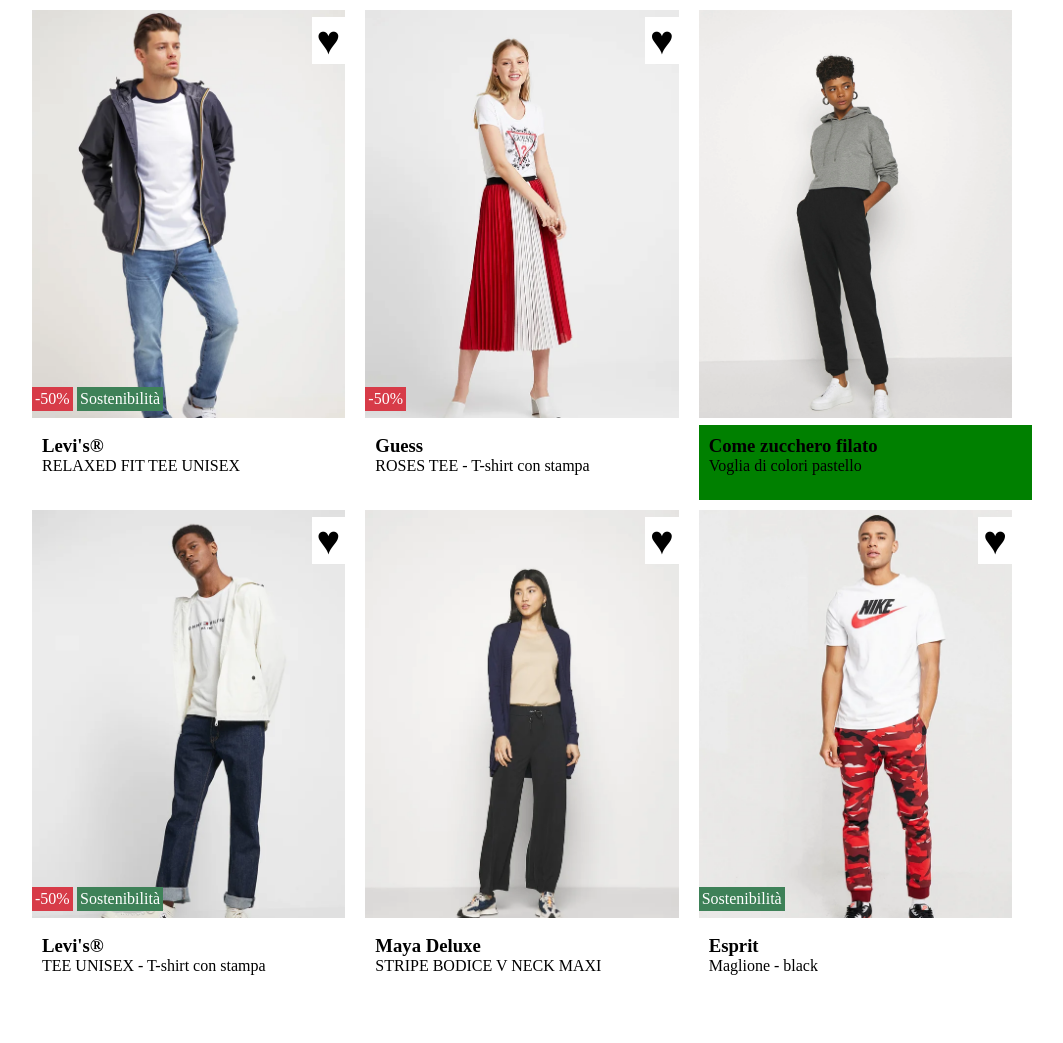
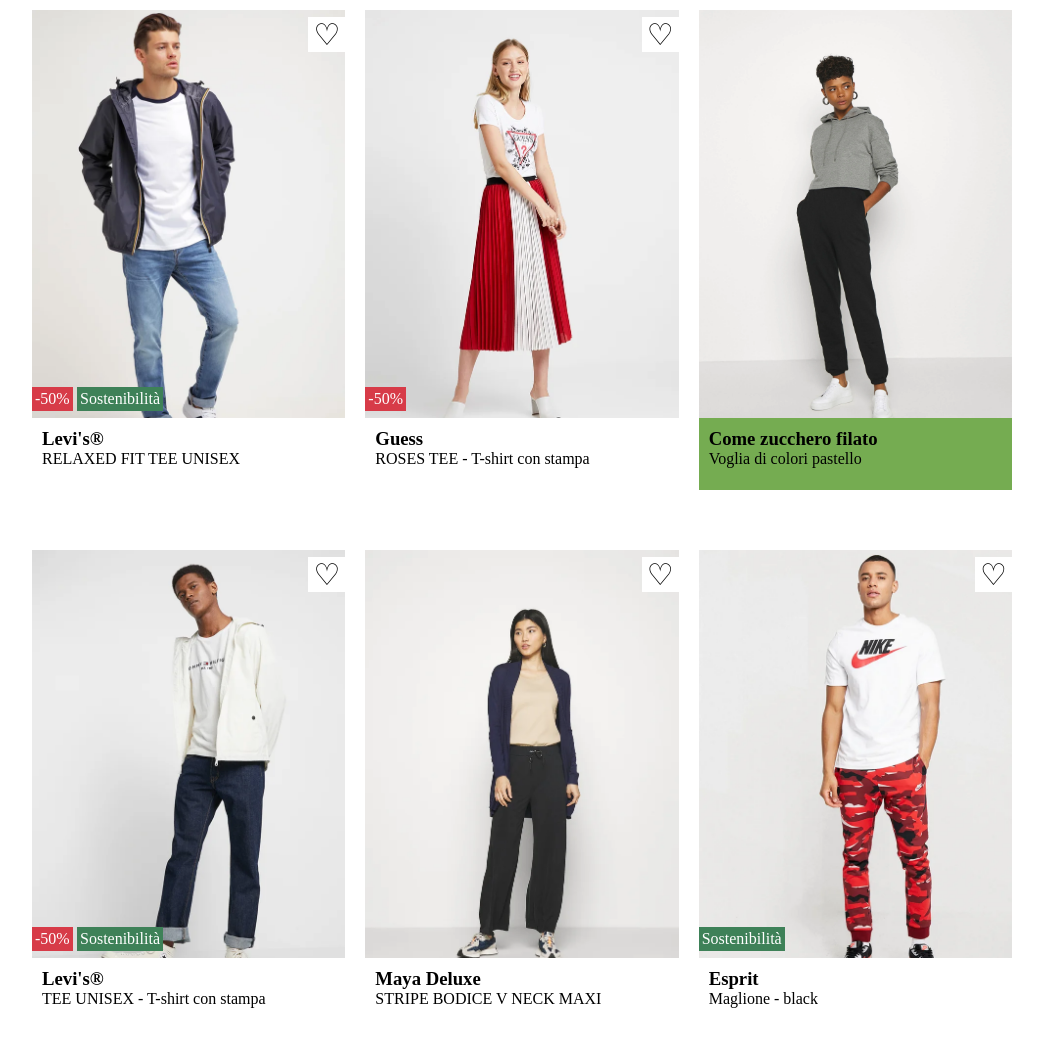
Before and after one commit to antoniovenezia/htmlcss-shop, a plain HTML site: page index.html in a window 1280 px wide. Shown: the whole page, without its empty margins (118-1181 px from the left). Before the commit the page ends 1000 px from the top, so only its background shows below. Drawn offline with Linux system fonts and the light colour scheme.

Commit message:
htmlcss-shop

```diff
--- a/css/style.css
+++ b/css/style.css
@@ -16,15 +16,11 @@
 [class^="img-"]{
     width: 100%;
     height: 85%;
-    /* border: 1px solid black; */
 }
 
 [class^="desc-"]{
     width: 100%;
     height: 15%;
-    /* border: 1px solid black; */
-    position: absolute;
-    bottom: 0;
     padding: 10px;
 }
 
@@ -41,8 +37,7 @@
 .container{
     width: 1000px;
     height: 500px;
-    /* border: 1px solid black; */
-    margin: 0 auto;
+    margin: 0 auto 40px;
 }
 
 
@@ -138,10 +133,11 @@
     position: relative;
 }
 
+
+
 /* HEART, RED-TEXT and GREEN-TEXT */
 .heart{
-    font-size: 40px;
-    color: black;
+    font-size: 30px;
     padding: 0 5px;
     background-color: white;
     position: absolute;
@@ -167,7 +163,7 @@
     left: 45px;
 }
 
-.last-green-text{
+.img6-green-text{
     color: white;
     background-color: #3e8158;
     padding: 3px;
@@ -180,5 +176,5 @@
 
 /* IMG DESCRIPTIONS */
     .desc-3{
-        background-color: green;
+        background-color: #75ac51;
     }
--- a/index.html
+++ b/index.html
@@ -19,7 +19,7 @@
             <!-- 1st image -->
             <div class="ads fl">
                 <div class="img-1">
-                    <div class="heart">&hearts;</div>
+                    <div class="heart">	&#9825;</div>
                     <div class="red-text">-50%</div>
                     <div class="green-text">Sostenibilità</div>
                 </div>
@@ -32,7 +32,7 @@
             <!-- 2nd image -->
             <div class="ads float-mid">
                 <div class="img-2">
-                    <div class="heart">&hearts;</div>
+                    <div class="heart">	&#9825;</div>
                     <div class="red-text">-50%</div>
                 </div>
                 <div class="desc-">
@@ -61,7 +61,7 @@
             <!-- 4th image -->
             <div class="ads fl">
                 <div class="img-4">
-                    <div class="heart">&hearts;</div>
+                    <div class="heart">	&#9825;</div>
                     <div class="red-text">-50%</div>
                     <div class="green-text">Sostenibilità</div>
                 </div>
@@ -74,7 +74,7 @@
             <!-- 5th image -->
             <div class="ads float-mid">
                 <div class="img-5">
-                    <div class="heart">&hearts;</div>
+                    <div class="heart">	&#9825;</div>
                 </div>
                 <div class="desc-">
                     <h3>Maya Deluxe</h3>
@@ -85,8 +85,8 @@
             <!-- 6th image -->
             <div class="ads fr">
                 <div class="img-6">
-                    <div class="heart">&hearts;</div>
-                    <div class="last-green-text">Sostenibilità</div>
+                    <div class="heart">	&#9825;</div>
+                    <div class="img6-green-text">Sostenibilità</div>
                 </div>
                 <div class="desc-6">
                     <h3>Esprit</h3>
@@ -99,4 +99,5 @@
     </main>
 
 </body>
+
 </html>
```
